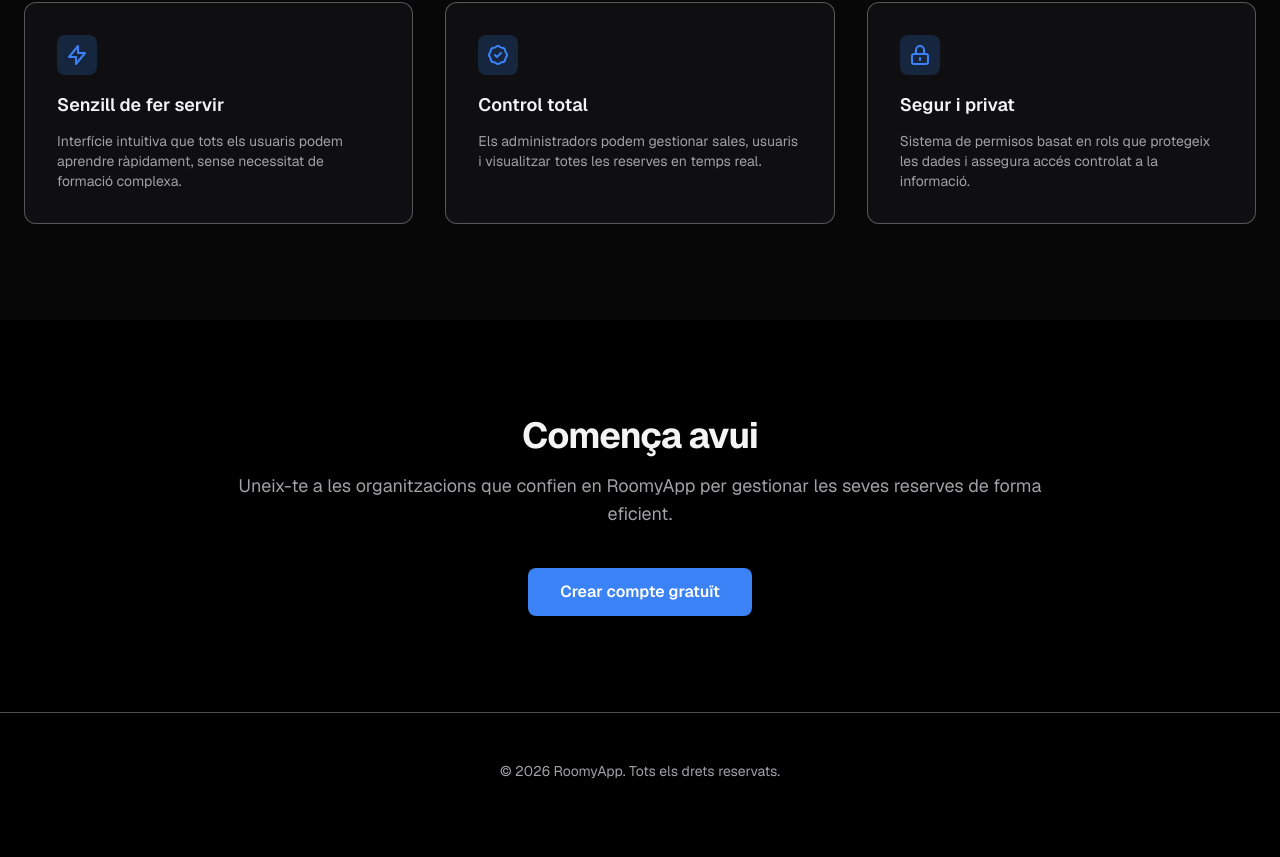
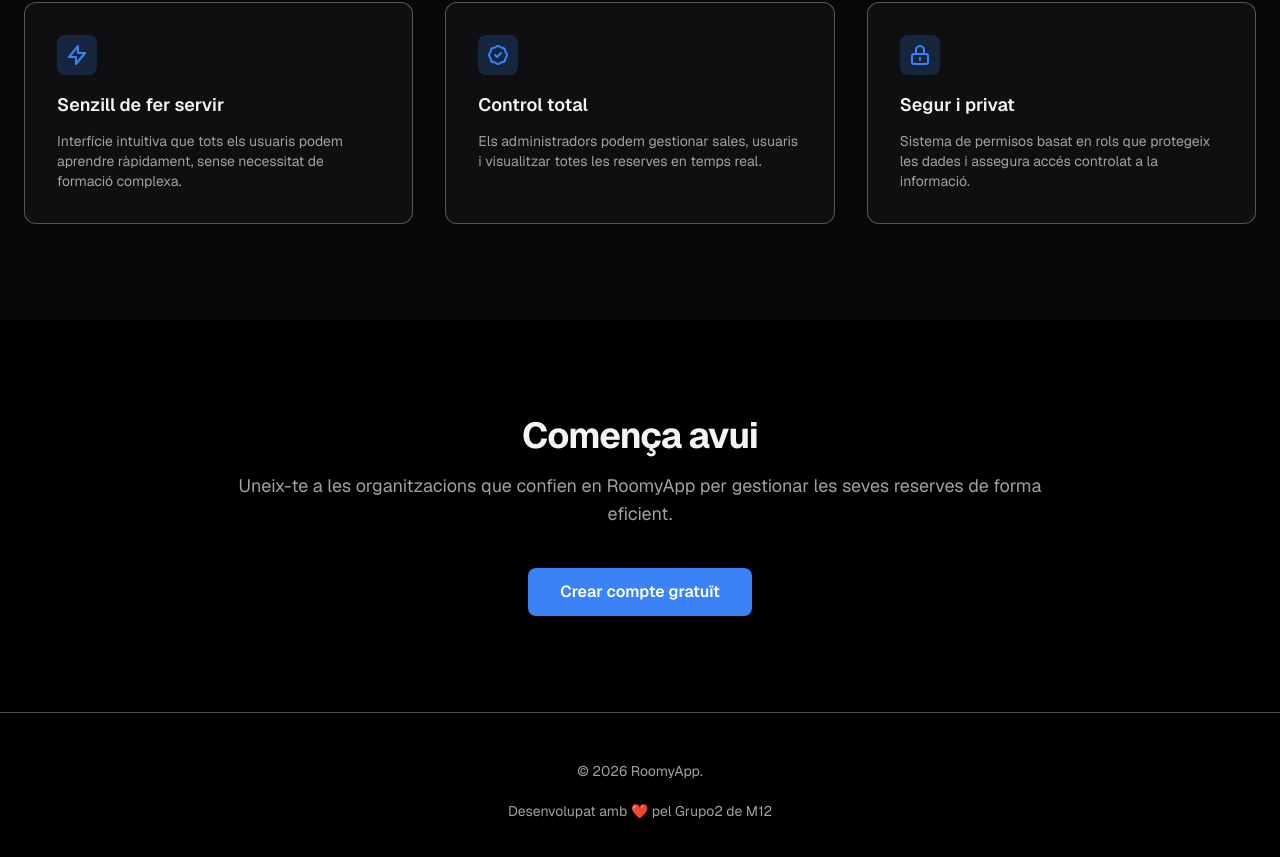
Before and after one commit to nlgarcia84/reservesapp-frontend, a Next.js app: page / in a window 1280 px wide. Shown: the part 808-1665 px from the top of the page. Before the commit the page ends 1637 px from the top, so only its background shows below. Built offline with nearby package versions, Linux system fonts and the light colour scheme.

Commit message:
afegit footer missatge

```diff
--- a/app/(landing)/page.tsx
+++ b/app/(landing)/page.tsx
@@ -264,7 +264,9 @@
           className="mx-auto max-w-7xl px-4 text-center text-sm sm:px-6"
           style={{ color: 'var(--text-secondary)' }}
         >
-          <p>© 2026 RoomyApp. Tots els drets reservats.</p>
+          <p>© 2026 RoomyApp.</p>
+          <br />
+          <p>Desenvolupat amb ❤️ pel Grupo2 de M12</p>
         </div>
       </footer>
     </div>
```
